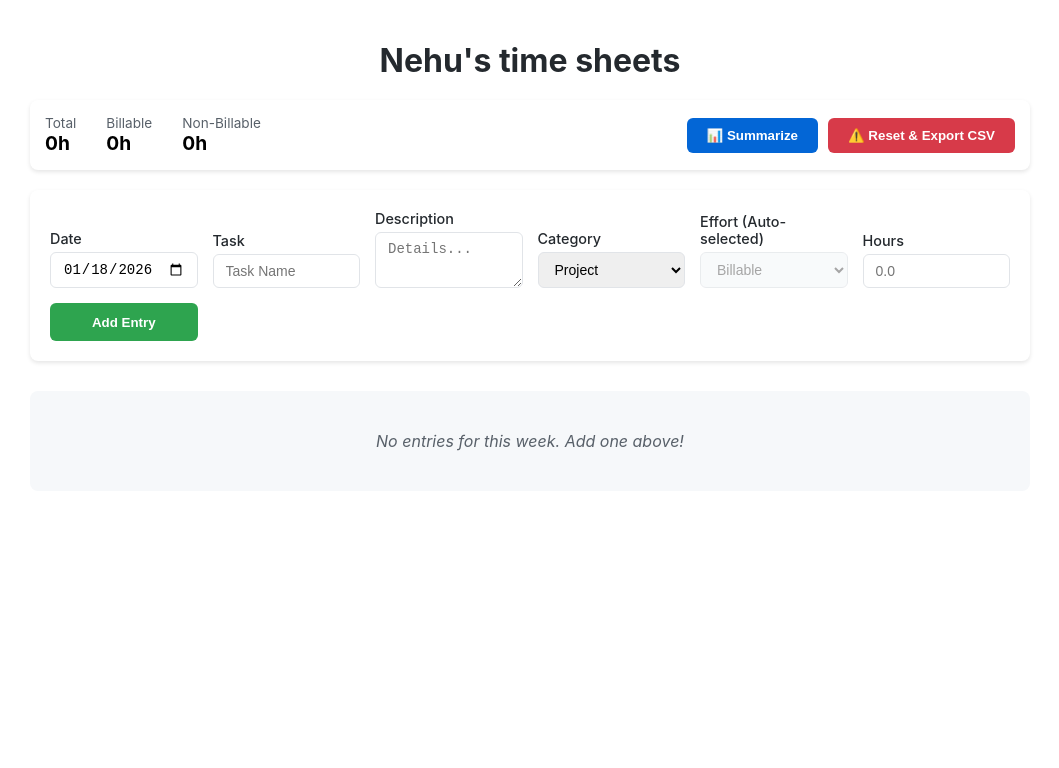
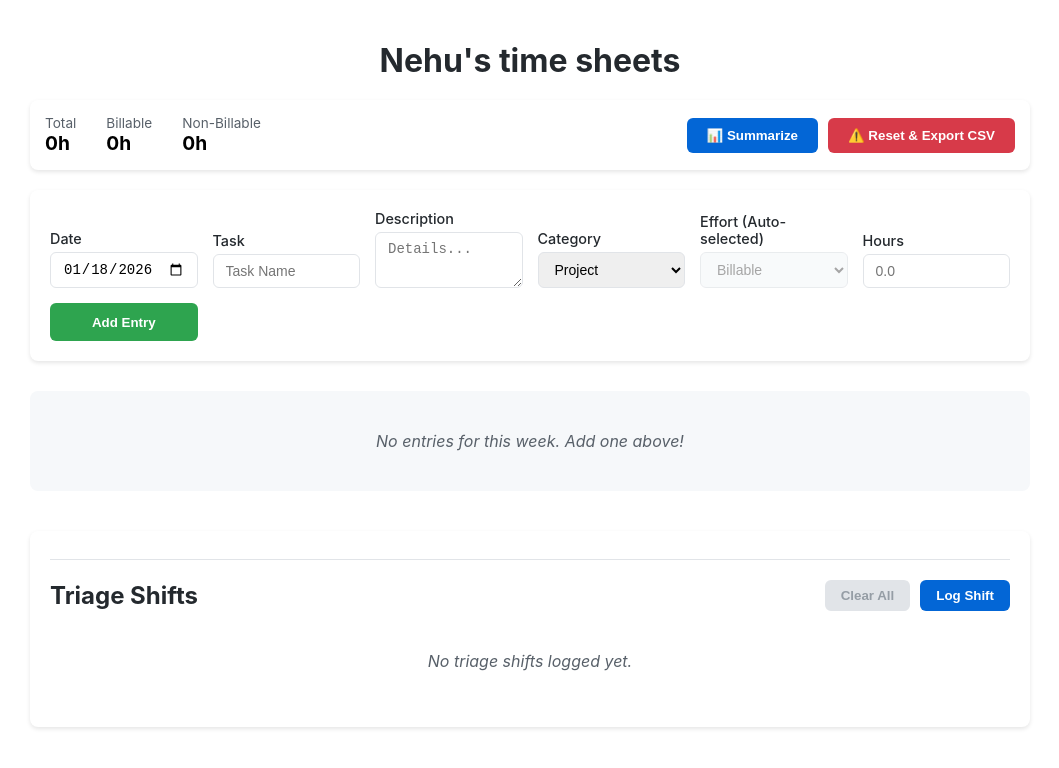
Before and after one commit to anandshiva10/timesheet, a React (Create React App) app: page / in a window 1280 px wide. Shown: the top 768 px of the page, without its empty margins (110-1169 px from the left). Built offline with nearby package versions, Linux system fonts and the light colour scheme.

Commit message:
shift log

```diff
--- a/src/TimesheetPage.css
+++ b/src/TimesheetPage.css
@@ -554,3 +554,140 @@
 .close-modal-btn:hover {
     background: #444d56;
 }
+
+/* Triage Section */
+.triage-section {
+    margin-top: 40px;
+    background: #fff;
+    padding: 20px;
+    border-radius: 8px;
+    box-shadow: 0 2px 4px rgba(0, 0, 0, 0.1);
+}
+
+.section-divider {
+    border: 0;
+    border-top: 1px solid #e1e4e8;
+    margin-bottom: 20px;
+}
+
+.triage-header {
+    display: flex;
+    justify-content: space-between;
+    align-items: center;
+    margin-bottom: 20px;
+}
+
+.triage-header h2 {
+    margin: 0;
+    font-size: 1.5em;
+    color: #24292e;
+}
+
+.triage-actions {
+    display: flex;
+    gap: 10px;
+}
+
+.clear-triage-btn {
+    background-color: #cb2431;
+    color: white;
+    border: none;
+    border-radius: 6px;
+    padding: 8px 16px;
+    font-weight: 600;
+    cursor: pointer;
+}
+
+.clear-triage-btn:hover {
+    background-color: #b31d28;
+}
+
+.clear-triage-btn:disabled {
+    background-color: #e1e4e8;
+    color: #959da5;
+    cursor: not-allowed;
+}
+
+.log-shift-btn {
+    background-color: #0366d6;
+    color: white;
+    border: none;
+    border-radius: 6px;
+    padding: 8px 16px;
+    font-weight: 600;
+    cursor: pointer;
+}
+
+.log-shift-btn:hover {
+    background-color: #0255b3;
+}
+
+.triage-form {
+    display: grid;
+    grid-template-columns: 1fr 1fr auto;
+    gap: 15px;
+    align-items: end;
+    background: #f6f8fa;
+    padding: 20px;
+    border-radius: 6px;
+    margin-bottom: 20px;
+}
+
+.save-shift-btn {
+    background-color: #2ea44f;
+    color: white;
+    border: none;
+    border-radius: 6px;
+    padding: 10px 20px;
+    font-weight: 600;
+    cursor: pointer;
+    height: 38px;
+}
+
+.save-shift-btn:hover {
+    background-color: #2c974b;
+}
+
+.triage-table {
+    width: 100%;
+    border-collapse: collapse;
+}
+
+.triage-table th,
+.triage-table td {
+    padding: 12px;
+    text-align: left;
+    border-bottom: 1px solid #e1e4e8;
+}
+
+.triage-table th {
+    background-color: #f6f8fa;
+    font-weight: 600;
+    color: #24292e;
+}
+
+.triage-table td {
+    color: #24292e;
+}
+
+.delete-triage-btn {
+    background: none;
+    border: none;
+    color: #cb2431;
+    cursor: pointer;
+    font-size: 1.2em;
+    font-weight: bold;
+    padding: 0 5px;
+}
+
+.delete-triage-btn:hover {
+    background-color: #ffeef0;
+    border-radius: 4px;
+}
+
+.no-triage {
+    text-align: center;
+    color: #586069;
+    padding: 20px;
+    font-style: italic;
+}
--- a/src/TimesheetPage.js
+++ b/src/TimesheetPage.js
@@ -5,11 +5,20 @@ import './TimesheetPage.css';
 const CATEGORIES = ['Project', 'MS', 'Training', 'Certification', 'Holiday'];
 const EFFORT_TYPES = ['Billable', 'Non-Billable'];
 const STORAGE_KEY = 'timesheet_entries';
+const TRIAGE_STORAGE_KEY = 'triage_shifts';
 
 const TimesheetPage = () => {
     const [entries, setEntries] = useState([]);
     const [editId, setEditId] = useState(null);
     const [showSummary, setShowSummary] = useState(false);
+
+    // Triage State
+    const [triageEntries, setTriageEntries] = useState([]);
+    const [showTriageForm, setShowTriageForm] = useState(false);
+    const [triageFormData, setTriageFormData] = useState({
+        date: format(new Date(), 'yyyy-MM-dd'),
+        shiftType: 's1'
+    });
 
     // Form State
     const [formData, setFormData] = useState({
@@ -28,6 +37,7 @@ const TimesheetPage = () => {
 
     useEffect(() => {
         fetchEntries();
+        fetchTriageEntries();
     }, []);
 
     const fetchEntries = () => {
@@ -38,6 +48,18 @@ const TimesheetPage = () => {
             setEntries(sorted);
         } catch (error) {
             console.error('Error fetching entries:', error);
+        }
+    };
+
+    const fetchTriageEntries = () => {
+        try {
+            const saved = localStorage.getItem(TRIAGE_STORAGE_KEY);
+            const all = saved ? JSON.parse(saved) : [];
+            // Sort by date desc
+            const sorted = all.sort((a, b) => b.date.localeCompare(a.date));
+            setTriageEntries(sorted);
+        } catch (error) {
+            console.error('Error fetching triage entries:', error);
         }
     };
 
@@ -249,6 +271,54 @@ const TimesheetPage = () => {
         });
     };
 
+    // Triage Handlers
+    const handleTriageInputChange = (e) => {
+        const { name, value } = e.target;
+        setTriageFormData(prev => ({ ...prev, [name]: value }));
+    };
+
+    const handleTriageSubmit = (e) => {
+        e.preventDefault();
+        if (!triageFormData.date || !triageFormData.shiftType) return;
+
+        const newEntry = {
+            id: crypto.randomUUID(),
+            date: triageFormData.date,
+            shiftType: triageFormData.shiftType,
+            createdAt: new Date().toISOString()
+        };
+
+        const updated = [newEntry, ...triageEntries];
+        // Sort again just in case
+        updated.sort((a, b) => b.date.localeCompare(a.date));
+
+        setTriageEntries(updated);
+        localStorage.setItem(TRIAGE_STORAGE_KEY, JSON.stringify(updated));
+
+        // Reset form
+        setTriageFormData({
+            date: format(new Date(), 'yyyy-MM-dd'),
+            shiftType: 's1'
+        });
+        setShowTriageForm(false);
+    };
+
+    const handleDeleteTriage = (id) => {
+        if (window.confirm('Delete this shift log?')) {
+            const updated = triageEntries.filter(e => e.id !== id);
+            setTriageEntries(updated);
+            localStorage.setItem(TRIAGE_STORAGE_KEY, JSON.stringify(updated));
+        }
+    };
+
+    const handleClearAllTriage = () => {
+        if (triageEntries.length === 0) return;
+        if (window.confirm('Are you sure you want to clear ALL triage shifts? This cannot be undone.')) {
+            setTriageEntries([]);
+            localStorage.removeItem(TRIAGE_STORAGE_KEY);
+        }
+    };
+
     return (
         <div className="timesheet-container">
             <h1 className="app-title">Nehu's time sheets</h1>
@@ -409,6 +479,92 @@ const TimesheetPage = () => {
                 )}
             </div>
 
+            {/* Triage Shifts Section */}
+            <div className="triage-section">
+                <hr className="section-divider" />
+                <div className="triage-header">
+                    <h2>Triage Shifts</h2>
+                    <div className="triage-actions">
+                        <button
+                            className="clear-triage-btn"
+                            onClick={handleClearAllTriage}
+                            disabled={triageEntries.length === 0}
+                            title="Clear All Triage Shifts"
+                        >
+                            Clear All
+                        </button>
+                        <button
+                            className="log-shift-btn"
+                            onClick={() => setShowTriageForm(!showTriageForm)}
+                        >
+                            {showTriageForm ? 'Cancel Log' : 'Log Shift'}
+                        </button>
+                    </div>
+                </div>
+
+                {showTriageForm && (
+                    <form className="triage-form" onSubmit={handleTriageSubmit}>
+                        <div className="form-group">
+                            <label>Date</label>
+                            <input
+                                type="date"
+                                name="date"
+                                value={triageFormData.date}
+                                onChange={handleTriageInputChange}
+                                required
+                            />
+                        </div>
+                        <div className="form-group">
+                            <label>Shift Type</label>
+                            <select
+                                name="shiftType"
+                                value={triageFormData.shiftType}
+                                onChange={handleTriageInputChange}
+                            >
+                                <option value="s1">s1</option>
+                                <option value="s2">s2</option>
+                                <option value="s3">s3</option>
+                            </select>
+                        </div>
+                        <button type="submit" className="save-shift-btn">
+                            Save Shift
+                        </button>
+                    </form>
+                )}
+
+                <div className="triage-list">
+                    {triageEntries.length === 0 ? (
+                        <p className="no-triage">No triage shifts logged yet.</p>
+                    ) : (
+                        <table className="triage-table">
+                            <thead>
+                                <tr>
+                                    <th>Date</th>
+                                    <th>Shift Type</th>
+                                    <th>Action</th>
+                                </tr>
+                            </thead>
+                            <tbody>
+                                {triageEntries.map(entry => (
+                                    <tr key={entry.id}>
+                                        <td>{entry.date}</td>
+                                        <td>{entry.shiftType}</td>
+                                        <td>
+                                            <button
+                                                className="delete-triage-btn"
+                                                onClick={() => handleDeleteTriage(entry.id)}
+                                            >
+                                                ×
+                                            </button>
+                                        </td>
+                                    </tr>
+                                ))}
+                            </tbody>
+                        </table>
+                    )}
+                </div>
+            </div>
+
             {showSummary && (
                 <div className="modal-overlay" onClick={() => setShowSummary(false)}>
                     <div className="modal-content" onClick={e => e.stopPropagation()}>
```
